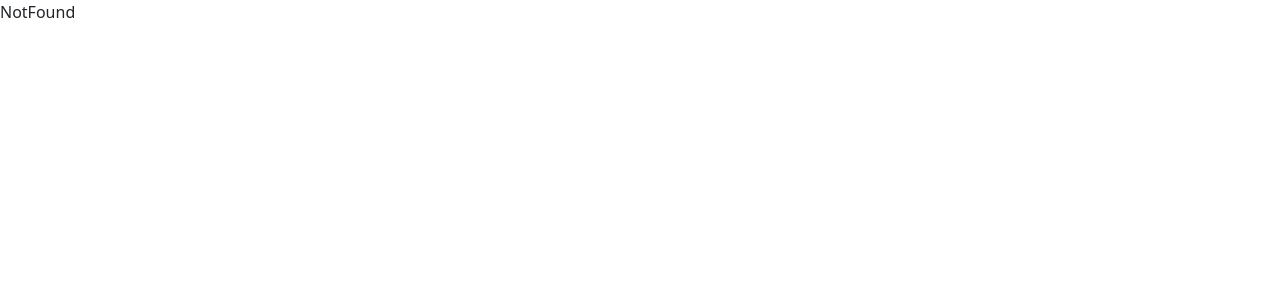
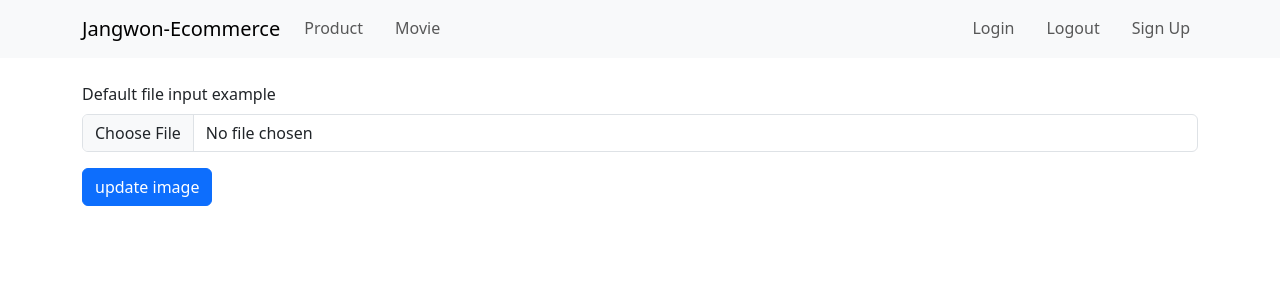
Before and after one commit to Jang-Sen/ecommerce_frontend, a React (Create React App) app: page /profile in a window 1280 px wide. Before the commit this address had no page. Shown: the top 300 px of the page. Built offline with nearby package versions, Linux system fonts and the light colour scheme; no server answers.

Commit message:
Add profile (file upload)

```diff
--- /dev/null
+++ b/src/pages/Profile.js
@@ -0,0 +1,105 @@
+import React, { useEffect, useState } from 'react';
+import axios from 'axios';
+import { Button, Col, Container, Form, Image, Row } from 'react-bootstrap';
+
+const Profile = () => {
+  // console.log(localStorage.getItem('token'));
+  const [userInfo, setUserInfo] = useState({});
+  const [newImage, setNewImage] = useState(null);
+
+  const handleFileChange = (e) => {
+    setNewImage(e.target.files[0]);
+  };
+
+  const updateUserImage = async (e) => {
+    e.preventDefault();
+
+    const config = {
+      headers: {
+        Authorization: 'Bearer ' + localStorage.getItem('token'),
+        'Content-Type': 'multipart/form-data',
+      },
+    };
+
+    try {
+      const formData = new FormData();
+      formData.append('img', newImage);
+
+      console.log(formData);
+
+      const { data, status } = await axios.put(
+        'http://localhost/api/v1/user',
+        formData,
+        config,
+      );
+
+      console.log(data);
+      console.log(status);
+    } catch (err) {
+      console.log(err.message);
+    }
+  };
+
+  useEffect(() => {}, [newImage]);
+
+  const getUserInfo = async () => {
+    try {
+      const config = {
+        headers: {
+          Authorization: 'Bearer ' + localStorage.getItem('token'),
+        },
+      };
+
+      const { data, status } = await axios.get(
+        'http://localhost/api/v1/auth',
+        config,
+      );
+
+      if (status === 200) {
+        setUserInfo(data.body);
+      }
+
+      console.log(data.body);
+      console.log(status);
+    } catch (err) {
+      console.log(err.message);
+    }
+  };
+
+  useEffect(() => {
+    getUserInfo();
+  }, []);
+
+  return (
+    <Container className="mb-5">
+      <Row>
+        <Col md={5}>
+          <Image
+            src={userInfo.profileImg}
+            alt={userInfo.username}
+            fluid
+            className="rounded shadow"
+          />
+        </Col>
+
+        <Col md={6}>
+          <h2>{userInfo.username}</h2>
+        </Col>
+        <Form onSubmit={updateUserImage}>
+          <Form.Group controlId="formFile" className="mb-3">
+            <Form.Label>Default file input example</Form.Label>
+            <Form.Control
+              type="file"
+              accept="image/png, image/jpg, image/jpeg"
+              onChange={handleFileChange}
+            />
+          </Form.Group>
+
+          <Button type="submit">update image</Button>
+        </Form>
+      </Row>
+    </Container>
+  );
+};
+
+export default Profile;
--- a/src/router.js
+++ b/src/router.js
@@ -5,6 +5,7 @@ import ProductList from './pages/ProductList';
 import ProductDetail from './pages/ProductDetail';
 import { Login, MovieDetail, MovieList, SignUp } from './pages';
 import PasswordChange from './pages/PasswordChange';
+import Profile from './pages/Profile';
 
 const router = createBrowserRouter([
   {
@@ -41,6 +42,10 @@ const router = createBrowserRouter([
         path: '/password',
         element: <PasswordChange />,
       },
+      {
+        path: '/profile',
+        element: <Profile />,
+      },
     ],
   },
 ]);
```
